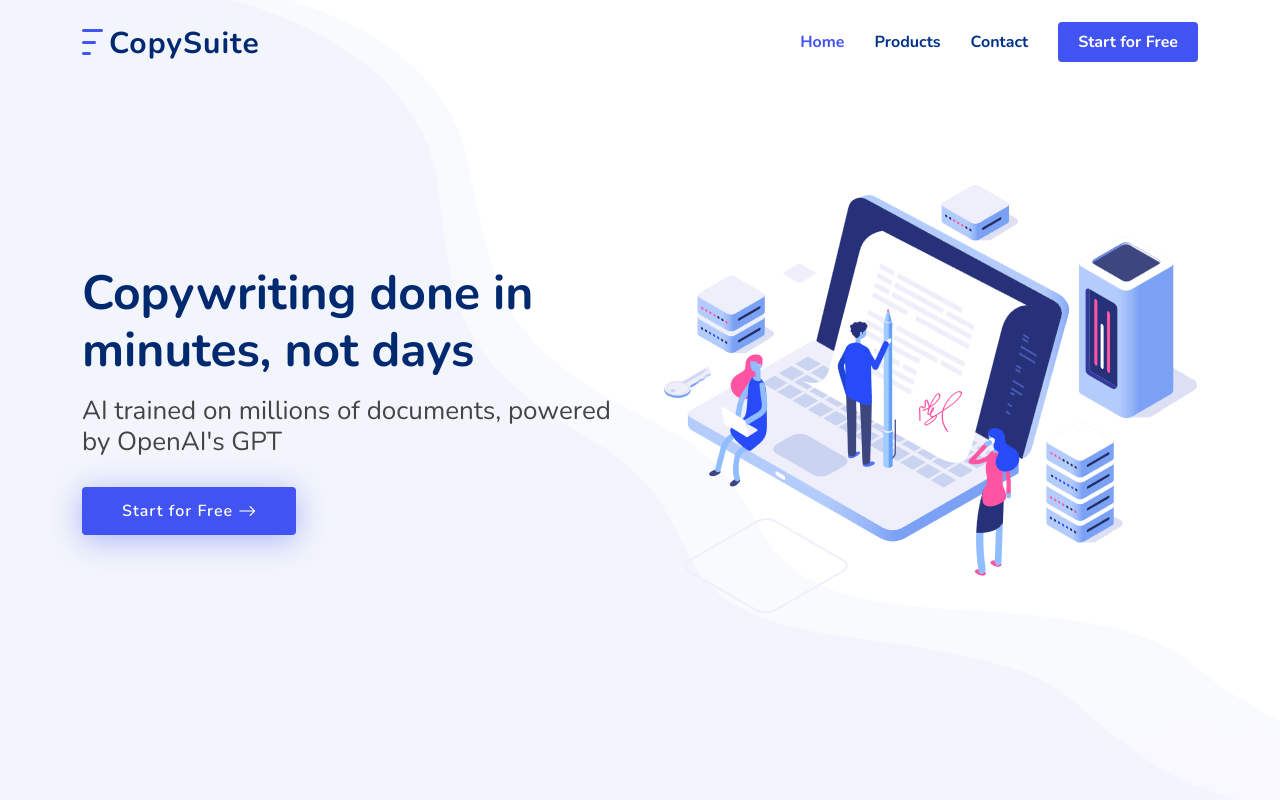
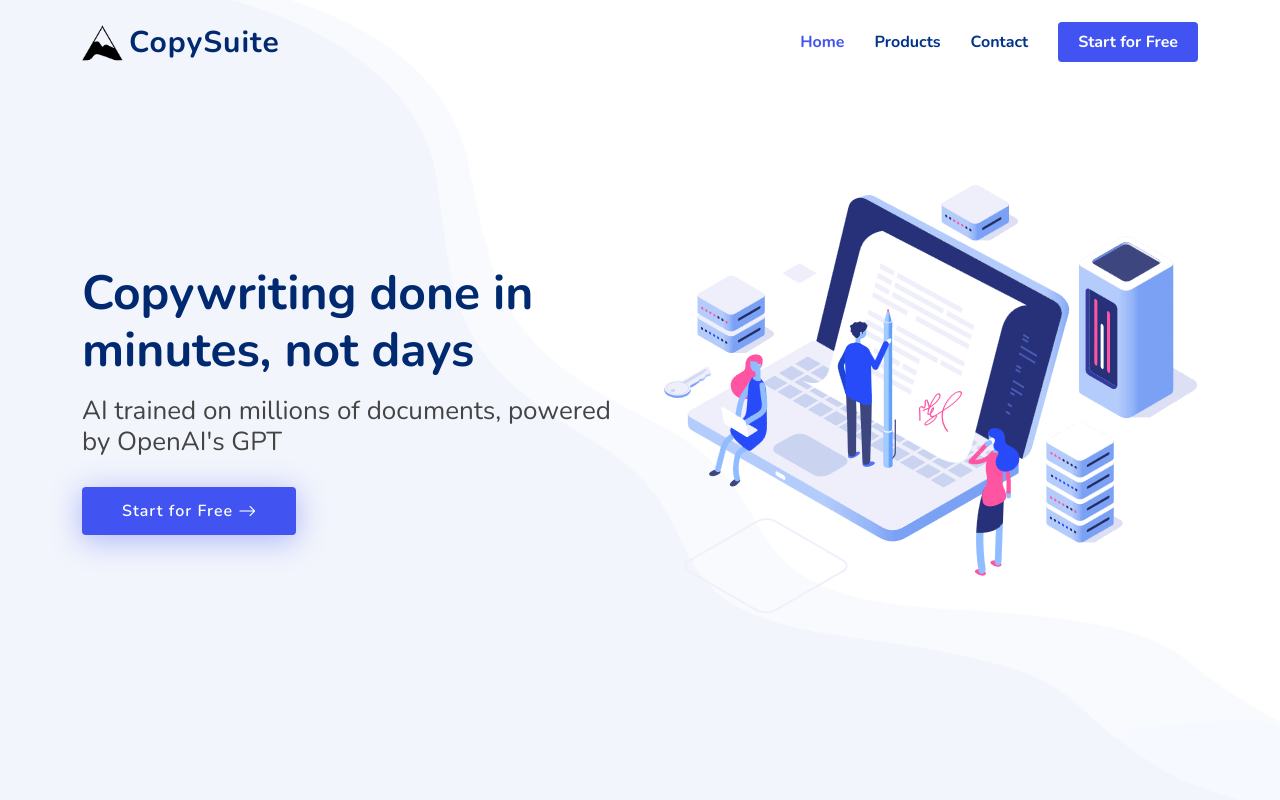
Before and after one commit to srbdp/copysuite.ai, a plain HTML site: page index.html in a window 1280 px wide. Shown: the top 800 px of the page. Drawn offline with nearby package versions, Linux system fonts and the light colour scheme.

Commit message:
update logo

```diff
--- a/index.html
+++ b/index.html
@@ -43,7 +43,7 @@
     <div class="container-fluid container-xl d-flex align-items-center justify-content-between">
 
       <a href="index.html" class="logo d-flex align-items-center">
-        <img src="assets/img/logo.png" alt="">
+        <img src="aoraki-icon-logo-alpha.png" alt="">
         <span>CopySuite</span>
       </a>
 
```
Also changed, not shown: aoraki-icon-logo-alpha.png (added), 2 other files.
